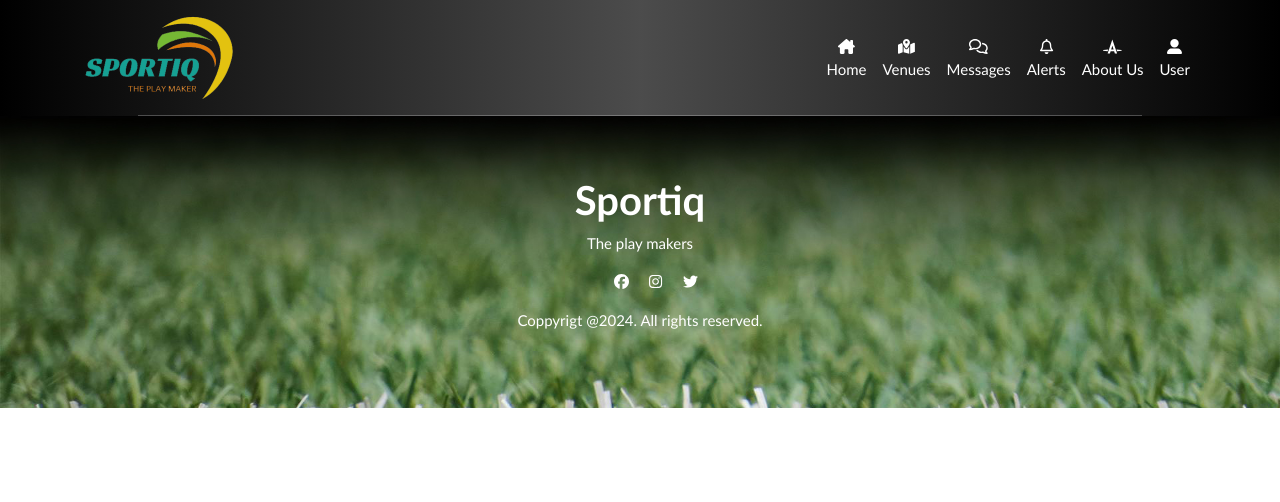
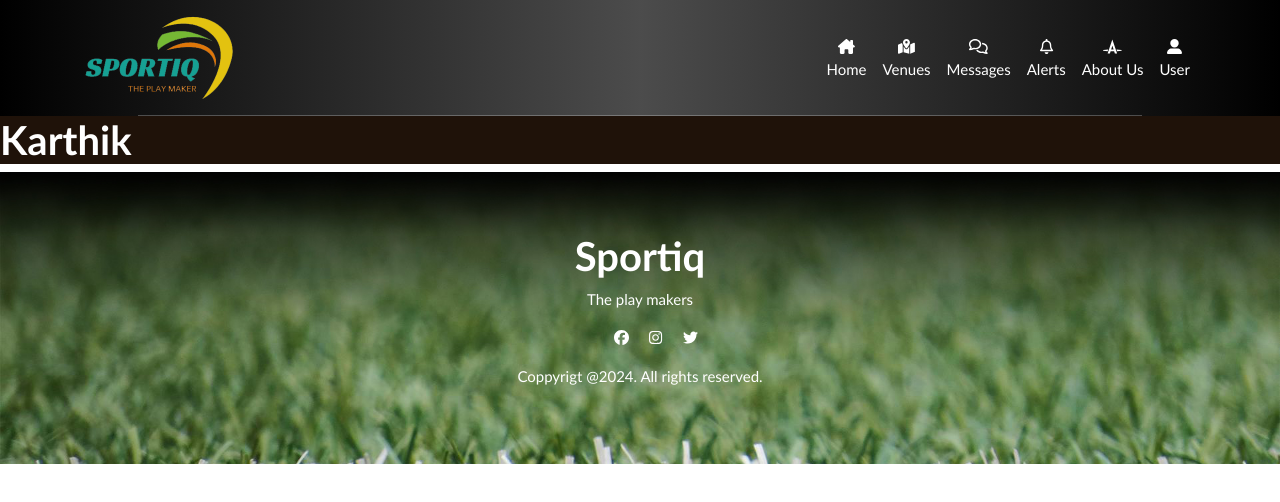
Before and after one commit to shyamkrishnaarumugam/stadium-project, a React (Create React App) app: page /Alert in a window 1280 px wide. Shown: the top 502 px of the page. Built offline with nearby package versions, Linux system fonts and the light colour scheme; a web font is replaced by a local one.

Commit message:
alert Add

```diff
--- a/src/assets/components/Alert.js
+++ b/src/assets/components/Alert.js
@@ -7,7 +7,10 @@ const Alert = (props) => {
         <div>
 
             <NavItems/>
+            <div className="background">
 
+                <h1>Karthik</h1>
+            </div>
             <Footer/>
         </div>
             )
--- a/src/assets/css/style.css
+++ b/src/assets/css/style.css
@@ -5,6 +5,13 @@
   padding: 0px;
   font-size: 30px;
   margin: 0;
+}
+
+.background{
+    background-color: #1f1209;
+    color: white;
+    background-size: cover;
+
 }
 
 .mainLoginInput::-webkit-input-placeholder {
```
